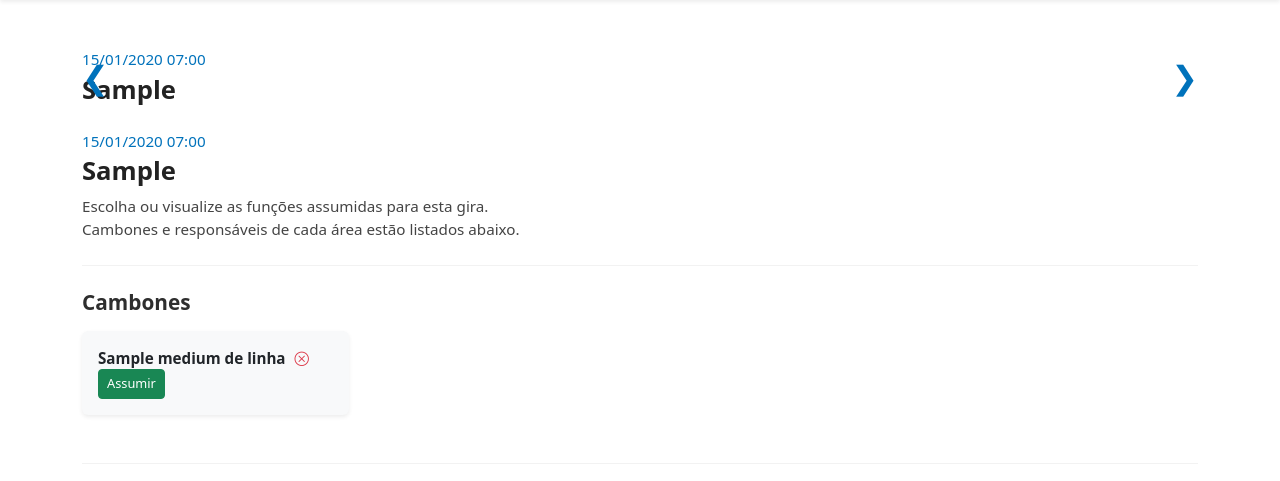
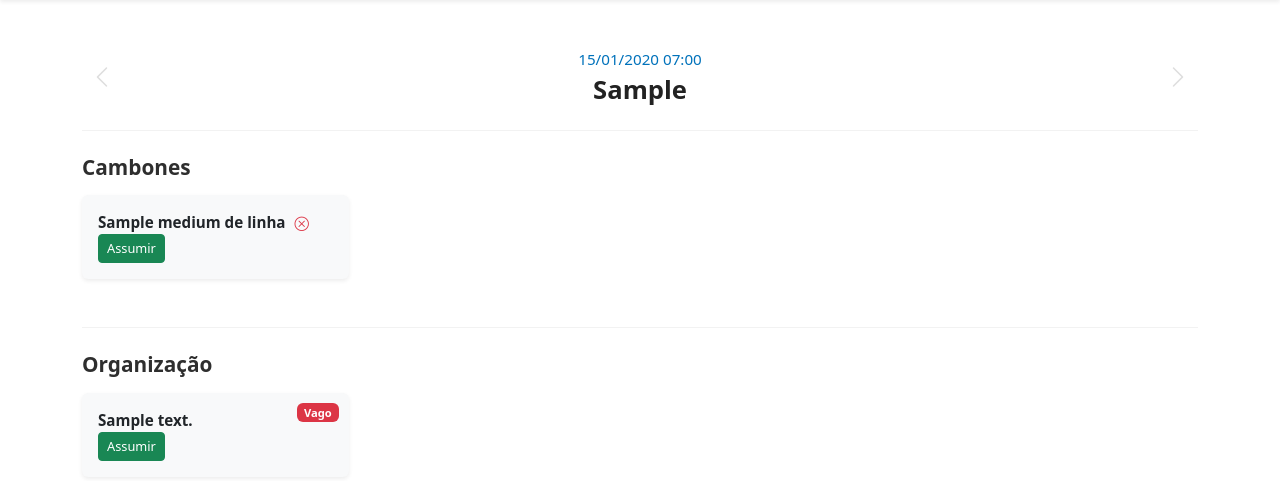
Before and after one commit to dacorrea/templo-funcoes, a Django app: template gira/templates/gira/lista_funcao_dev.html in a window 1280 px wide. Shown: the part 68-549 px from the top of the page. Run offline with Django 4.2, Linux system fonts and the light colour scheme; a user stored in the database is signed in; tables that the repository leaves empty hold one stand-in row (values such as "Sample post"); the template is opened without the code that fills it: values that come from a table or form of the project are taken from there, most other values are stand-ins (such as "Sample title", 1, 10 or a date in 2020).

Commit message:
Update lista_funcao_dev.html
ajustes no cabeçalho e adição do js do carrosel

```diff
--- a/gira/templates/gira/lista_funcao_dev.html
+++ b/gira/templates/gira/lista_funcao_dev.html
@@ -4,57 +4,38 @@
 <div class="container my-4">
 
   {% if gira %}
-    <div class="mb-4 text-start">
-      <div class="mb-4 text-start position-relative">
+<div class="d-flex align-items-center justify-content-between mb-4 position-relative">
+  <!-- Botão esquerda -->
+  <button id="prevGira" class="btn btn-outline-secondary btn-sm"
+          style="border:none; background:none; color:#999;"
+          title="Gira anterior">
+    <i class="bi bi-chevron-left" style="font-size:1.5rem;"></i>
+  </button>
 
-  {% if gira_anterior %}
-  <a href="{% url 'gira:lista_funcoes_dev_by_id' gira_anterior.id %}"
-     class="position-absolute top-50 start-0 translate-middle-y text-decoration-none"
-     style="font-size:2rem; color:{% if tema == 'exu' %}#ff4d4d{% else %}#0072bb{% endif %};">
-     &#x276E;
-  </a>
-  {% endif %}
-
+  <div class="text-center flex-grow-1">
     <p class="mb-1"
        style="font-size: 0.95rem; font-weight: 500;
               color: {% if tema == 'exu' %}#ff4d4d{% else %}#0072bb{% endif %};">
       {{ gira.data_hora|date:"d/m/Y H:i" }}
     </p>
-  <h2 class="mb-2"
+    <h2 class="mb-0"
         style="font-size: 1.6rem; font-weight: 700;
                color: {% if tema == 'exu' %}#c00000{% else %}#222222{% endif %};">
       {{ gira.linha }}
     </h2>
-
-  {% if gira_proxima %}
-  <a href="{% url 'gira:lista_funcoes_dev_by_id' gira_proxima.id %}"
-     class="position-absolute top-50 end-0 translate-middle-y text-decoration-none"
-     style="font-size:2rem; color:{% if tema == 'exu' %}#ff4d4d{% else %}#0072bb{% endif %};">
-     &#x276F;
-  </a>
-  {% endif %}
   </div>
 
-      <p class="mb-1"
-         style="font-size: 0.95rem; font-weight: 500;
-                color: {% if tema == 'exu' %}#ff4d4d{% else %}#0072bb{% endif %};">
-        {{ gira.data_hora|date:"d/m/Y H:i" }}
-      </p>
-      <h2 class="mb-2"
-          style="font-size: 1.6rem; font-weight: 700;
-                 color: {% if tema == 'exu' %}#c00000{% else %}#222222{% endif %};">
-        {{ gira.linha }}
-      </h2>
-      <p class="mb-0"
-         style="font-size: 0.95rem;
-                color: {% if tema == 'exu' %}#d0d0d0{% else %}#444444{% endif %};">
-        Escolha ou visualize as funções assumidas para esta gira.<br>
-        Cambones e responsáveis de cada área estão listados abaixo.
-      </p>
+  <!-- Botão direita -->
+  <button id="nextGira" class="btn btn-outline-secondary btn-sm"
+          style="border:none; background:none; color:#999;"
+          title="Próxima gira">
+    <i class="bi bi-chevron-right" style="font-size:1.5rem;"></i>
+  </button>
 </div>
 {% else %}
   <div class="alert alert-warning">Nenhuma gira encontrada.</div>
 {% endif %}
+
 
   <hr class="my-4"
       style="border-color: {% if tema == 'exu' %}#660000{% else %}#cccccc{% endif %};">
@@ -336,6 +317,52 @@ document.addEventListener('DOMContentLoaded', () => {
   });
 
 });
+
+  // --- CONTROLE DO CARROSSEL DE GIRAS ---
+document.addEventListener('DOMContentLoaded', () => {
+  const prevBtn = document.getElementById('prevGira');
+  const nextBtn = document.getElementById('nextGira');
+  const giraIdAtual = "{{ gira.id }}";
+
+  // Lista de giras disponíveis (será passada pelo backend)
+  const giras = {{ giras_json|safe }}; // Ex: [{id:1,data:"2025-10-01"}, {id:2,data:"2025-11-01"}]
+  let index = giras.findIndex(g => g.id === parseInt(giraIdAtual));
+
+  function atualizarBotoes() {
+    prevBtn.disabled = (index <= 0);
+    nextBtn.disabled = (index >= giras.length - 1);
+    prevBtn.style.color = prevBtn.disabled ? '#ccc' : '#555';
+    nextBtn.style.color = nextBtn.disabled ? '#ccc' : '#555';
+  }
+
+  function navegar(offset) {
+    const novo = index + offset;
+    if (novo >= 0 && novo < giras.length) {
+      const giraDestino = giras[novo];
+      window.location.href = `/funcoes_dev/${giraDestino.id}/`;
+    }
+  }
+
+  if (prevBtn && nextBtn) {
+    prevBtn.addEventListener('click', () => navegar(-1));
+    nextBtn.addEventListener('click', () => navegar(1));
+    atualizarBotoes();
+  }
+
+  // --- Swipe (mobile) ---
+  let touchStartX = 0;
+  let touchEndX = 0;
+  document.addEventListener('touchstart', e => touchStartX = e.changedTouches[0].screenX);
+  document.addEventListener('touchend', e => {
+    touchEndX = e.changedTouches[0].screenX;
+    const diff = touchEndX - touchStartX;
+    if (Math.abs(diff) > 60) {
+      if (diff > 0) navegar(-1);
+      else navegar(1);
+    }
+  });
+});
+
 </script>
 
 {% endblock %}
```
Lines whose indentation alone changed are shown as unchanged.
